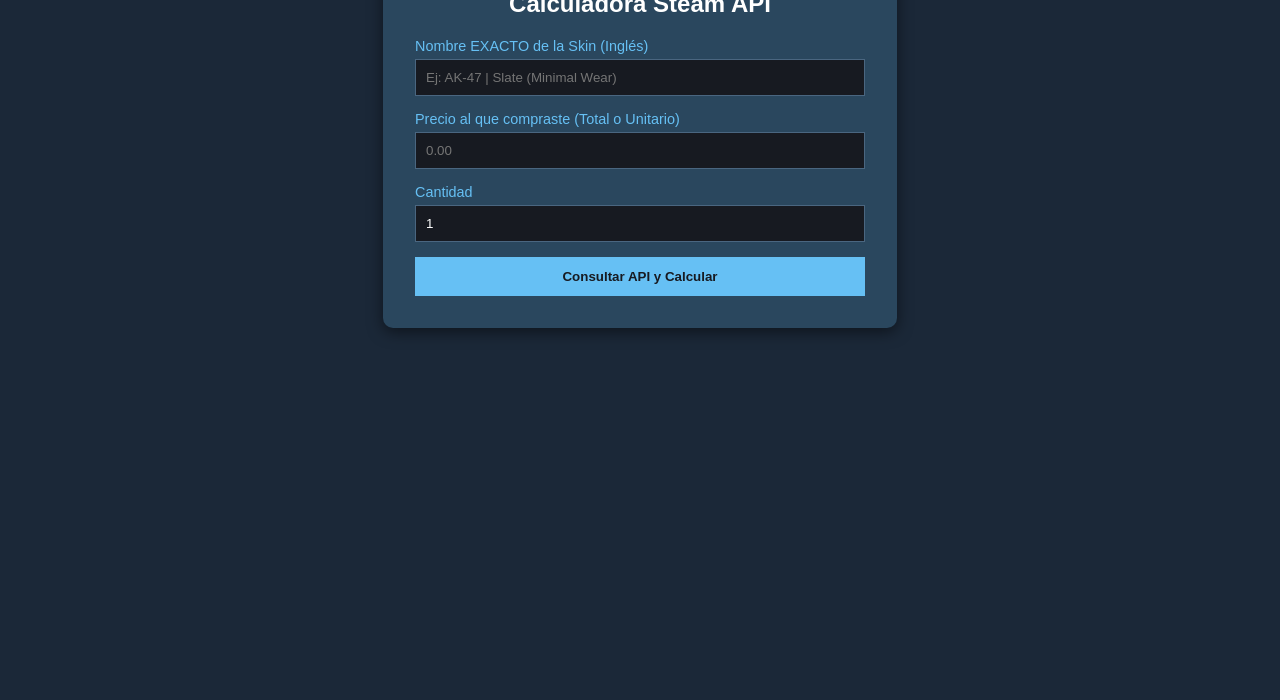
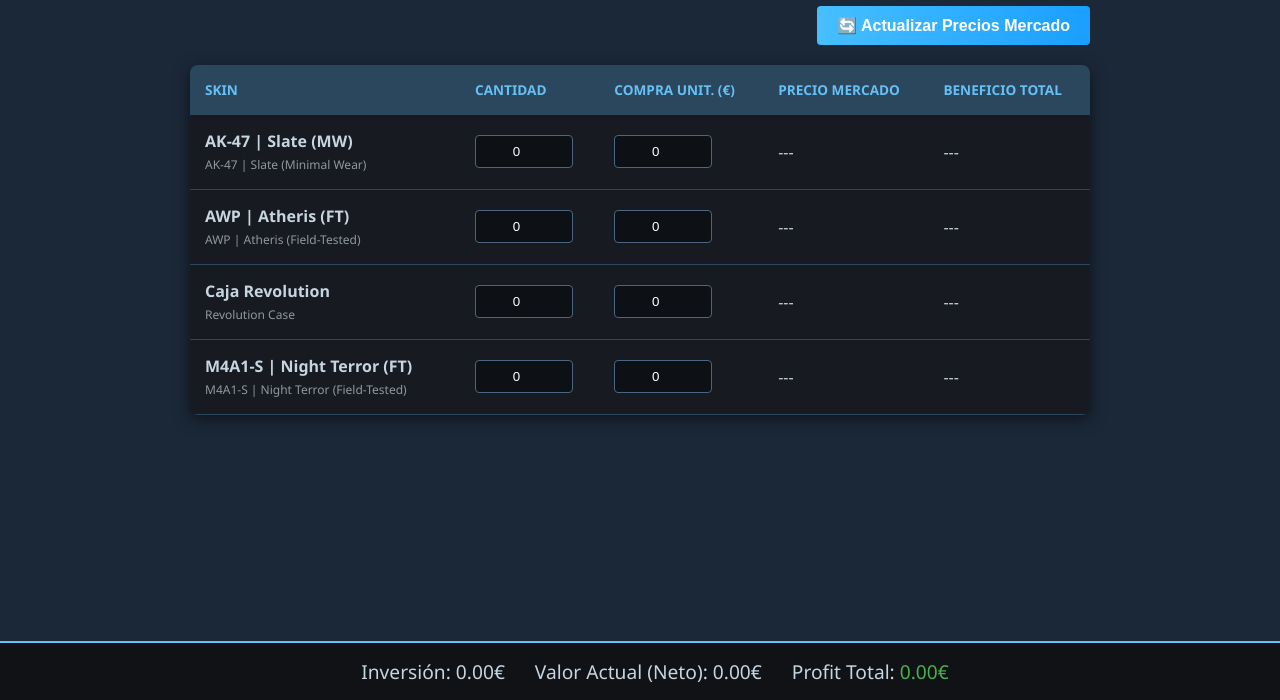
Before and after one commit to maxstroi222-collab/calculadora2, a plain HTML site: page calculadora/index.html in a window 1280 px wide. Shown: the part 100-800 px from the top of the page. Drawn offline with Linux system fonts and the light colour scheme.

Commit message:
Update index.html

```diff
--- a/calculadora/index.html
+++ b/calculadora/index.html
@@ -3,95 +3,252 @@
 <head>
     <meta charset="UTF-8">
     <meta name="viewport" content="width=device-width, initial-scale=1.0">
-    <title>Calculadora Inventario CS2</title>
+    <title>Mi Inventario CS2</title>
     <style>
-        body { font-family: sans-serif; background-color: #1b2838; color: white; display: flex; justify-content: center; padding-top: 50px; }
-        .card { background-color: #2a475e; padding: 2rem; border-radius: 10px; width: 100%; max-width: 450px; box-shadow: 0 4px 15px rgba(0,0,0,0.5); }
-        input { width: 100%; padding: 10px; margin: 5px 0 15px 0; background: #171a21; border: 1px solid #4a6680; color: white; box-sizing: border-box; }
-        button { width: 100%; padding: 12px; background: #66c0f4; border: none; font-weight: bold; cursor: pointer; color: #171a21; }
-        button:hover { background: #419dc9; }
-        .result { margin-top: 20px; padding: 15px; background: #171a21; display: none; text-align: center; border-radius: 5px; }
-        .loading { font-size: 0.8rem; color: #8f98a0; display: none; text-align: center; margin-top: 10px; }
-        .label { font-size: 0.9rem; color: #66c0f4; }
+        body {
+            font-family: 'Segoe UI', Tahoma, Geneva, Verdana, sans-serif;
+            background-color: #1b2838;
+            color: #c7d5e0;
+            margin: 0;
+            padding: 20px;
+            display: flex;
+            flex-direction: column;
+            align-items: center;
+        }
+        h1 { color: #66c0f4; }
+
+        .controls {
+            margin-bottom: 20px;
+            width: 100%;
+            max-width: 900px;
+            display: flex;
+            justify-content: flex-end;
+        }
+
+        button.refresh-btn {
+            background: linear-gradient(90deg, #47bfff 0%, #1a9fff 100%);
+            border: none;
+            color: white;
+            padding: 10px 20px;
+            border-radius: 4px;
+            cursor: pointer;
+            font-weight: bold;
+            font-size: 1rem;
+        }
+        button.refresh-btn:hover { opacity: 0.9; }
+
+        .inventory-table {
+            width: 100%;
+            max-width: 900px;
+            border-collapse: collapse;
+            background-color: #171a21;
+            box-shadow: 0 4px 15px rgba(0,0,0,0.5);
+            border-radius: 8px;
+            overflow: hidden;
+        }
+
+        th, td {
+            padding: 15px;
+            text-align: left;
+            border-bottom: 1px solid #2a475e;
+        }
+
+        th {
+            background-color: #2a475e;
+            color: #66c0f4;
+            text-transform: uppercase;
+            font-size: 0.85rem;
+        }
+
+        /* Inputs dentro de la tabla */
+        input {
+            background-color: #0d1015;
+            border: 1px solid #4a6680;
+            color: white;
+            padding: 8px;
+            width: 80px;
+            border-radius: 4px;
+            text-align: center;
+        }
+        input:focus { outline: none; border-color: #66c0f4; }
+
+        .profit-positive { color: #4caf50; font-weight: bold; }
+        .profit-negative { color: #f44336; font-weight: bold; }
+        .loading-text { color: #f0ad4e; font-size: 0.9rem; }
+
+        .summary-bar {
+            position: fixed;
+            bottom: 0;
+            left: 0;
+            width: 100%;
+            background-color: #101216;
+            padding: 15px;
+            display: flex;
+            justify-content: center;
+            gap: 30px;
+            border-top: 2px solid #66c0f4;
+            font-size: 1.2rem;
+        }
     </style>
 </head>
 <body>
 
-<div class="card">
-    <h2 style="text-align: center; margin-top: 0;">Calculadora Steam API</h2>
+    <h1>Mi Cartera de Skins</h1>
 
-    <div class="label">Nombre EXACTO de la Skin (Inglés)</div>
-    <input type="text" id="skinName" placeholder="Ej: AK-47 | Slate (Minimal Wear)">
+    <div class="controls">
+        <button class="refresh-btn" onclick="actualizarPrecios()">🔄 Actualizar Precios Mercado</button>
+    </div>
 
-    <div class="label">Precio al que compraste (Total o Unitario)</div>
-    <input type="number" id="buyPrice" placeholder="0.00">
+    <table class="inventory-table">
+        <thead>
+            <tr>
+                <th style="width: 30%">Skin</th>
+                <th>Cantidad</th>
+                <th>Compra Unit. (€)</th>
+                <th>Precio Mercado</th>
+                <th>Beneficio Total</th>
+            </tr>
+        </thead>
+        <tbody id="inventory-body">
+            </tbody>
+    </table>
 
-    <div class="label">Cantidad</div>
-    <input type="number" id="quantity" value="1">
-
-    <button onclick="calcular()">Consultar API y Calcular</button>
-    <div id="loading" class="loading">Consultando precios en Steam...</div>
-
-    <div id="result" class="result"></div>
-</div>
+    <div style="height: 80px;"></div> <div class="summary-bar">
+        <div>Inversión: <span id="total-invested">0.00€</span></div>
+        <div>Valor Actual (Neto): <span id="total-value">0.00€</span></div>
+        <div>Profit Total: <span id="total-profit">0.00€</span></div>
+    </div>
 
 <script>
-    async function calcular() {
-        const skinName = document.getElementById('skinName').value;
-        const buyPrice = parseFloat(document.getElementById('buyPrice').value) || 0;
-        const qty = parseFloat(document.getElementById('quantity').value) || 1;
+    // --- 1. CONFIGURACIÓN: AÑADE AQUÍ TUS SKINS ---
+    // Debes poner el nombre exacto de mercado (Market Hash Name)
+    const misSkins = [
+        { nombre: "AK-47 | Slate (MW)", hash: "AK-47 | Slate (Minimal Wear)" },
+        { nombre: "AWP | Atheris (FT)", hash: "AWP | Atheris (Field-Tested)" },
+        { nombre: "Caja Revolution", hash: "Revolution Case" },
+        { nombre: "M4A1-S | Night Terror (FT)", hash: "M4A1-S | Night Terror (Field-Tested)" }
+    ];
 
-        const resultDiv = document.getElementById('result');
-        const loadingDiv = document.getElementById('loading');
+    // Cargar datos guardados al iniciar
+    const savedData = JSON.parse(localStorage.getItem('cs_inventory_data')) || {};
 
-        if(!skinName) return alert("Pon el nombre de la skin");
+    const tableBody = document.getElementById('inventory-body');
 
-        loadingDiv.style.display = 'block';
-        resultDiv.style.display = 'none';
+    // --- 2. GENERAR TABLA INICIAL ---
+    function initTable() {
+        tableBody.innerHTML = '';
 
-        try {
-            // Llamamos a NUESTRO servidor intermedio, no a Steam directo
-            const response = await fetch(`/api/price?skin=${encodeURIComponent(skinName)}`);
-            const data = await response.json();
+        misSkins.forEach((skin, index) => {
+            // Recuperar datos guardados o poner 0 por defecto
+            const saved = savedData[skin.hash] || { qty: 0, buyPrice: 0 };
 
-            loadingDiv.style.display = 'none';
+            const row = document.createElement('tr');
+            row.innerHTML = `
+                <td>
+                    <strong>${skin.nombre}</strong><br>
+                    <span style="font-size:0.75rem; color:#8f98a0;">${skin.hash}</span>
+                </td>
+                <td>
+                    <input type="number" value="${saved.qty}" min="0"
+                        onchange="saveInput('${skin.hash}', 'qty', this.value)">
+                </td>
+                <td>
+                    <input type="number" value="${saved.buyPrice}" step="0.01" min="0"
+                        onchange="saveInput('${skin.hash}', 'buyPrice', this.value)">
+                </td>
+                <td id="price-${index}" class="market-price">---</td>
+                <td id="profit-${index}">---</td>
+            `;
+            tableBody.appendChild(row);
+        });
 
-            if (data.error) {
-                alert("Error: " + data.error);
-                return;
+        calcularTotales(); // Calcular con los datos que ya tenemos guardados (aunque falte precio mercado)
+    }
+
+    // --- 3. GUARDAR DATOS (LocalStorage) ---
+    function saveInput(hash, field, value) {
+        if (!savedData[hash]) savedData[hash] = {};
+        savedData[hash][field] = parseFloat(value) || 0;
+
+        localStorage.setItem('cs_inventory_data', JSON.stringify(savedData));
+        calcularTotales(); // Recalcular al cambiar inputs
+    }
+
+    // --- 4. LLAMAR A LA API (Actualizar precios) ---
+    async function actualizarPrecios() {
+        // Poner estado de carga
+        misSkins.forEach((_, index) => {
+            document.getElementById(`price-${index}`).innerHTML = '<span class="loading-text">Cargando...</span>';
+        });
+
+        // Recorremos las skins y pedimos precio
+        for (let i = 0; i < misSkins.length; i++) {
+            const skin = misSkins[i];
+            try {
+                // Llamada a TU backend en Vercel
+                const res = await fetch(`/api/price?skin=${encodeURIComponent(skin.hash)}`);
+                const data = await res.json();
+
+                if (data.lowest_price) {
+                    // Limpiar el precio (quitar € o $ y convertir a número)
+                    let priceClean = parseFloat(data.lowest_price.replace(/[^\d,.-]/g, '').replace(',','.'));
+
+                    // Guardamos el precio actual en el objeto temporal del DOM para cálculos
+                    document.getElementById(`price-${index}`).dataset.price = priceClean;
+                    document.getElementById(`price-${index}`).innerText = `${priceClean.toFixed(2)}€`;
+                } else {
+                    document.getElementById(`price-${index}`).innerText = "Error";
+                }
+            } catch (e) {
+                console.error(e);
+                document.getElementById(`price-${index}`).innerText = "Falló";
             }
+        }
+        calcularTotales();
+    }
 
-            // Steam devuelve el precio como texto: "14,50€" o "$14.50"
-            // Necesitamos limpiarlo para poder calcular
-            let priceString = data.lowest_price;
-            // Quitamos símbolos de moneda y cambiamos coma por punto
-            let priceNum = parseFloat(priceString.replace(/[^\d,.-]/g, '').replace(',','.'));
+    // --- 5. CÁLCULOS MATEMÁTICOS ---
+    function calcularTotales() {
+        let totalInvested = 0;
+        let totalNetValue = 0;
 
-            const totalValue = priceNum * qty;
-            const steamFee = totalValue * 0.15; // 15% que se queda Gabe Newell
-            const netValue = totalValue - steamFee;
-            const profit = netValue - (buyPrice * qty);
+        misSkins.forEach((skin, index) => {
+            const saved = savedData[skin.hash] || { qty: 0, buyPrice: 0 };
+            const currentPriceCell = document.getElementById(`price-${index}`);
+            const profitCell = document.getElementById(`profit-${index}`);
 
-            const color = profit >= 0 ? '#4caf50' : '#f44336';
+            // Si aun no hemos descargado el precio, usamos 0 para calcular (o el último conocido si quisieras mejorarlo)
+            const currentPrice = parseFloat(currentPriceCell.dataset.price) || 0;
 
-            resultDiv.style.display = 'block';
-            resultDiv.innerHTML = `
-                <div>Precio actual en Market: <strong>${priceString}</strong></div>
-                <hr style="border-color: #4a6680; opacity: 0.3;">
-                <div style="font-size: 1.2rem; color: ${color}; font-weight: bold;">
-                    Beneficio: ${profit.toFixed(2)}€
-                </div>
-                <div style="font-size: 0.8rem; color: #ccc; margin-top: 5px;">
-                    (Después de tasas de Steam)
-                </div>
-            `;
+            const invested = saved.qty * saved.buyPrice;
 
-        } catch (err) {
-            console.error(err);
-            loadingDiv.style.display = 'none';
-            alert("Hubo un error al conectar.");
-        }
+            // Steam Fee: 15% (recibes el 0.85)
+            const revenueNet = (currentPrice * saved.qty) * 0.85;
+            const profit = revenueNet - invested;
+
+            // Totales globales
+            totalInvested += invested;
+            if (currentPrice > 0) totalNetValue += revenueNet;
+
+            // Actualizar celda de beneficio individual
+            if (currentPrice > 0) {
+                profitCell.innerText = `${profit > 0 ? '+' : ''}${profit.toFixed(2)}€`;
+                profitCell.className = profit > 0 ? 'profit-positive' : 'profit-negative';
+            }
+        });
+
+        // Actualizar barra inferior
+        document.getElementById('total-invested').innerText = `${totalInvested.toFixed(2)}€`;
+        document.getElementById('total-value').innerText = `${totalNetValue.toFixed(2)}€`;
+
+        const totalProfit = totalNetValue - totalInvested;
+        const totalSpan = document.getElementById('total-profit');
+        totalSpan.innerText = `${totalProfit > 0 ? '+' : ''}${totalProfit.toFixed(2)}€`;
+        totalSpan.style.color = totalProfit >= 0 ? '#4caf50' : '#f44336';
     }
+
+    // Iniciar la tabla al cargar la página
+    initTable();
 </script>
 
 </body>
```
